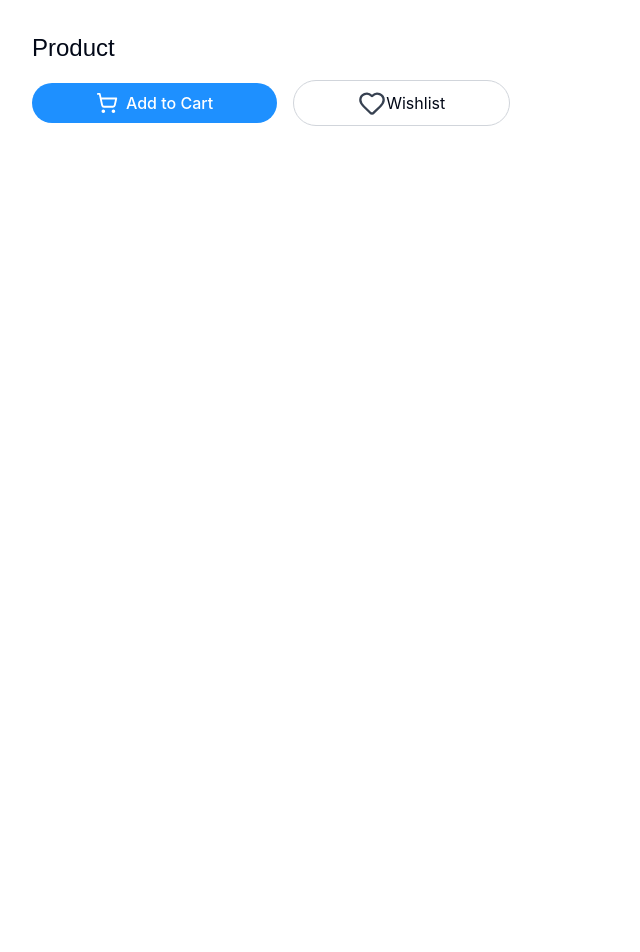
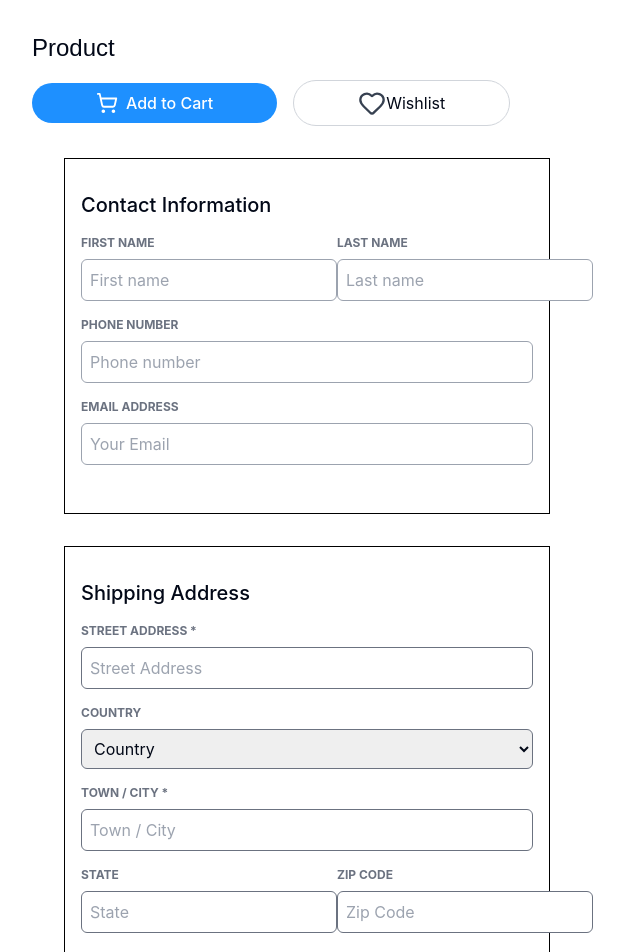
Before and after one commit to hussamshehata/Smart-Hub, a React (Vite) app: page / in a window 1280 px wide. Shown: the top 952 px of the page, without its empty margins (0-640 px from the left). Before the commit the page ends 800 px from the top, so only its background shows below. Built offline with nearby package versions, Linux system fonts and the light colour scheme.

Commit message:
Add shipping from and Contact Information from

```diff
--- a/src/App.jsx
+++ b/src/App.jsx
@@ -1,13 +1,17 @@
 // src/App.jsx
 import React from "react";
 import ProductButtons from "@/components/ProductButtons"; // or "./components/ProductButtons" if you don't use @ alias
-
+import Shipping from "@/components/shippingForm";
+import ContactInformation from "@/components/ContactInformation";
 function App() {
     return (
         <div className="p-8">
             <h1 className="text-2xl font-heading mb-4">Product</h1>
             {/* other product details here */}
             <ProductButtons />
+            <ContactInformation />
+            <Shipping />
+
         </div>
     );
 }
--- /dev/null
+++ b/src/Components/ContactInformation.jsx
@@ -0,0 +1,70 @@
+import React from "react";
+
+export default function ContactInformation() {
+    return (
+        <div className="px-4 py-8 mt-8 ml-8 mb-2 border border-black w-2/5">
+            <form>
+                <h6 className="font-medium text-xl mb-4">Contact Information</h6>
+
+                <div className="flex flex-row justify-between mb-4">
+                <div className="flex flex-col w-64">
+                    <label htmlFor="first-name" className="font-bold text-xs text-gray-500 mb-2">
+                    FIRST NAME
+                    </label>
+                    <input
+                    id="first-name"
+                    name="first_name"
+                    type="text"
+                    placeholder="First name"
+                    className="border border-gray-400 rounded-md p-2"
+                    required
+                    />
+                </div>
+
+                <div className="flex flex-col w-64">
+                    <label htmlFor="last-name" className="font-bold text-xs text-gray-500 mb-2">
+                    LAST NAME
+                    </label>
+                    <input
+                    id="last-name"
+                    name="last_name"
+                    type="text"
+                    placeholder="Last name"
+                    className="border border-gray-400 rounded-md p-2"
+                    required
+                    />
+                </div>
+                </div>
+
+                <div className="flex flex-col mb-4">
+                <label htmlFor="phone-number" className="font-bold text-xs text-gray-500 mb-2">
+                    PHONE NUMBER
+                </label>
+                <input
+                    id="phone-number"
+                    name="phone_number"
+                    type="tel"
+                    placeholder="Phone number"
+                    className="border border-gray-400 rounded-md p-2"
+                    required
+                />
+                </div>
+
+                <div className="flex flex-col mb-4">
+                <label htmlFor="email" className="font-bold text-xs text-gray-500 mb-2">
+                    EMAIL ADDRESS
+                </label>
+                <input
+                    id="email"
+                    name="email"
+                    type="email"
+                    placeholder="Your Email"
+                    className="border border-gray-400 rounded-md p-2"
+                    required
+                />
+                </div>
+            </form>
+        </div>
+
+    );
+}
--- /dev/null
+++ b/src/Components/shippingForm.jsx
@@ -0,0 +1,105 @@
+import React from "react";
+
+export default function Shipping() {
+    return (
+        <div className="px-4 py-8 mt-8 ml-8 border border-black w-2/5">
+            <form>
+                <h6 className="font-medium text-xl mb-4">Shipping Address</h6>
+
+                <div className="flex flex-col mb-4">
+                <label htmlFor="street-address" className="font-bold text-xs text-gray-500 mb-2">
+                    STREET ADDRESS *
+                </label>
+                <input
+                    id="street-address"
+                    name="street_address"
+                    type="text"
+                    placeholder="Street Address"
+                    className="border border-gray-500 rounded-md p-2"
+                    required
+                />
+                </div>
+
+                <div className="flex flex-col mb-4">
+                <label htmlFor="country" className="font-bold text-xs text-gray-500 mb-2">
+                    COUNTRY
+                </label>
+                <select
+                    id="country"
+                    name="country"
+                    className="border border-gray-500 rounded-md p-2"
+                    required
+                >
+                    <option value="">Country</option>
+                    <option value="egypt">Egypt</option>
+                    <option value="usa">United States</option>
+                    <option value="uk">United Kingdom</option>
+                    <option value="germany">Germany</option>
+                    <option value="france">France</option>
+                    <option value="italy">Italy</option>
+                </select>
+                </div>
+
+                <div className="flex flex-col mb-4">
+                <label htmlFor="city" className="font-bold text-xs text-gray-500 mb-2">
+                    TOWN / CITY *
+                </label>
+                <input
+                    id="city"
+                    name="city"
+                    type="text"
+                    placeholder="Town / City"
+                    className="border border-gray-500 rounded-md p-2"
+                    required
+                />
+                </div>
+
+                <div className="flex flex-row justify-between mb-4">
+                <div className="flex flex-col w-64">
+                    <label htmlFor="state" className="font-bold text-xs text-gray-500 mb-2">
+                    STATE
+                    </label>
+                    <input
+                    id="state"
+                    name="state"
+                    type="text"
+                    placeholder="State"
+                    className="border border-gray-500 rounded-md p-2"
+                    required
+                    />
+                </div>
+
+                <div className="flex flex-col w-64">
+                    <label htmlFor="zip-code" className="font-bold text-xs text-gray-500 mb-2">
+                    ZIP CODE
+                    </label>
+                    <input
+                    id="zip-code"
+                    name="zip_code"
+                    type="text"
+                    placeholder="Zip Code"
+                    className="border border-gray-500 rounded-md p-2"
+                    required
+                    />
+                </div>
+                </div>
+
+                <div>
+                <input
+                    type="checkbox"
+                    id="different-billing-address"
+                    name="different_billing_address"
+                    value="true"
+                    className="text-xl"
+                />
+                <label
+                    htmlFor="different-billing-address"
+                    className="font-normal text-gray-500 ml-2"
+                >
+                    Use a different billing address (optional)
+                </label>
+                </div>
+            </form>
+        </div>
+    );
+}
```
